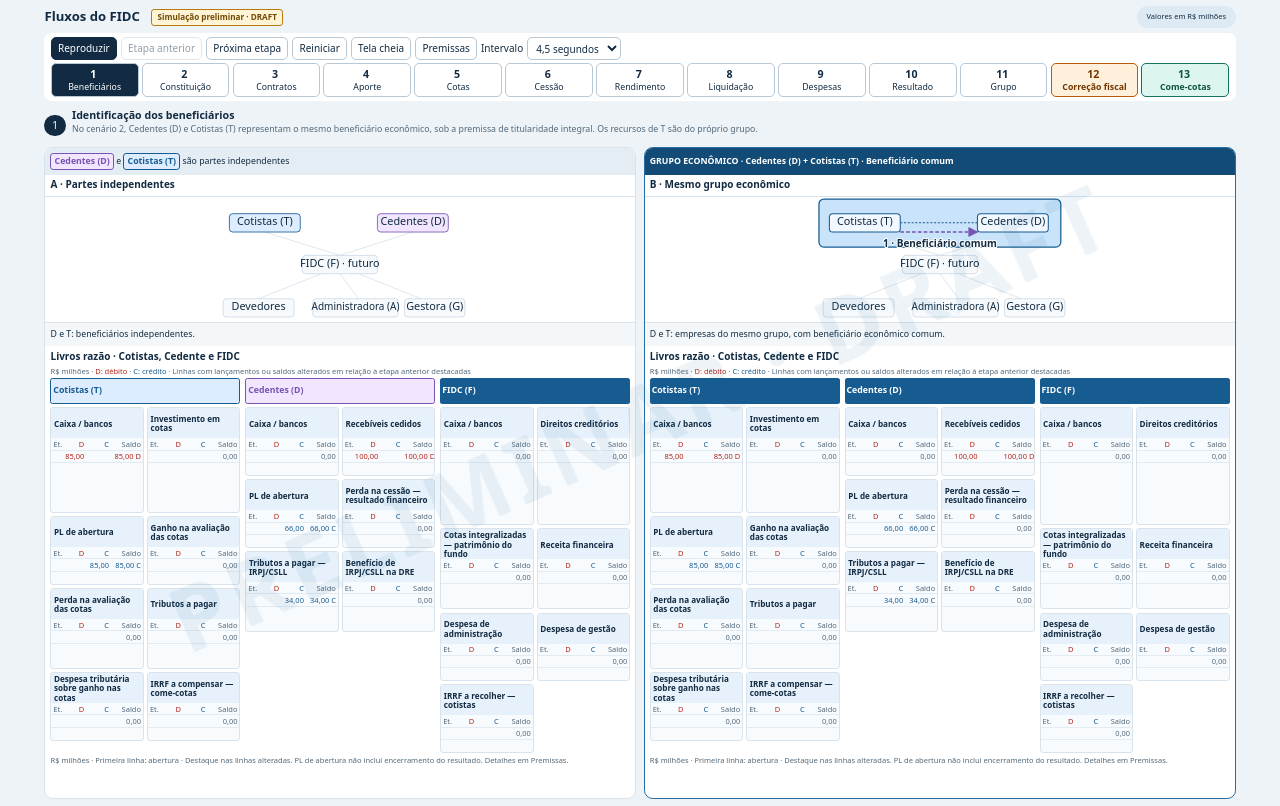
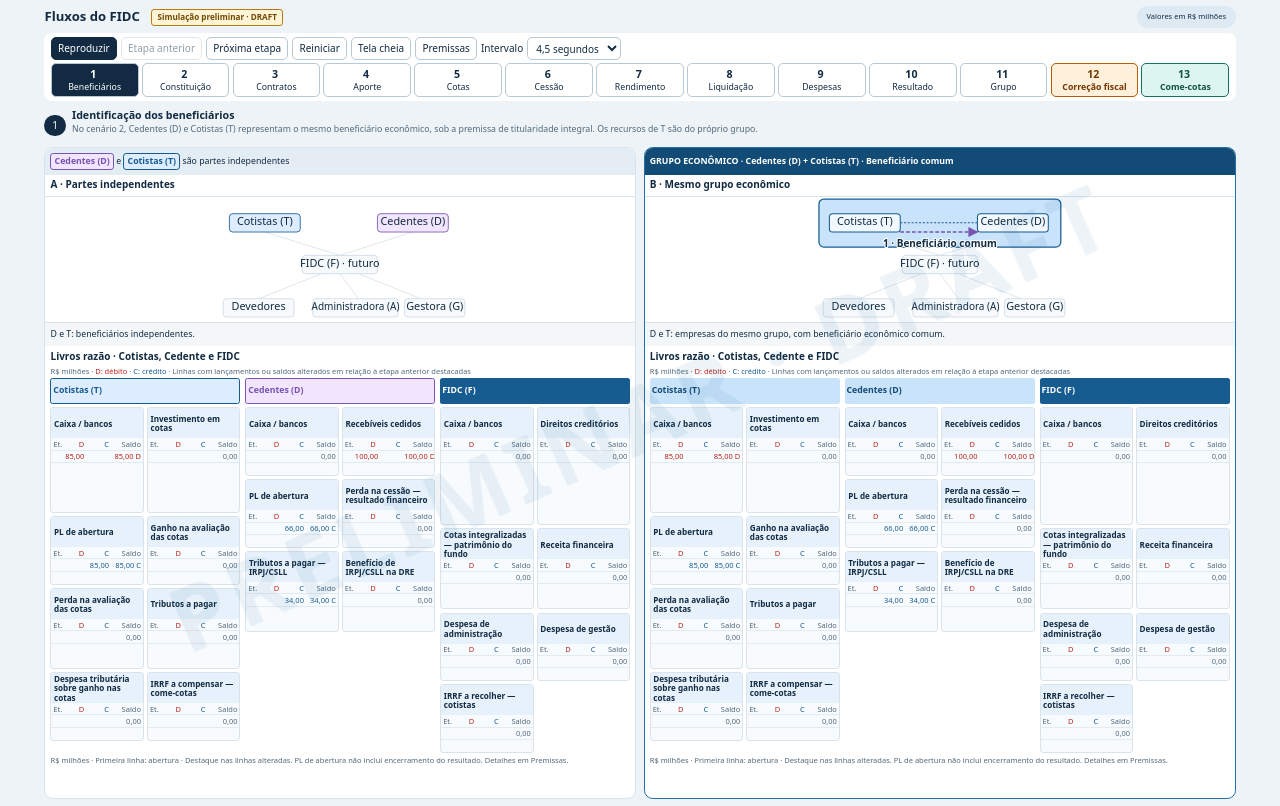
Before and after one commit to amarallr/fluxos-fidc, a plain HTML site: page index.html in a window 1280 px wide. Drawn offline with Linux system fonts and the light colour scheme.

Commit message:
style: usa azul claro nos cabeçalhos de Cedentes e Cotistas do grupo

```diff
--- a/index.html
+++ b/index.html
@@ -144,6 +144,7 @@
 .same-group .group{fill:#c9e3fa;stroke:#175c91;stroke-width:3}
 .node.group-member{fill:#f1f8ff;stroke:#175c91;stroke-width:2.5}
 .same-group .group-link{fill:none;stroke:#175c91;stroke-width:2.5;stroke-dasharray:5 4}
+.same-group .reason-party .party-T,.same-group .reason-party .party-D,.same-group .combined-party-heading{background:#c9e3fa;color:#124b76}
 .workbench .panel>svg .economic-group-title{fill:#124b76;font-weight:750;font-size:26px!important}
 .workbench .panel>svg .economic-group-subtitle{fill:#124b76;font-weight:600;font-size:20px!important}
 .same-group .group-banner{font-weight:700;background:#124b76}
```
